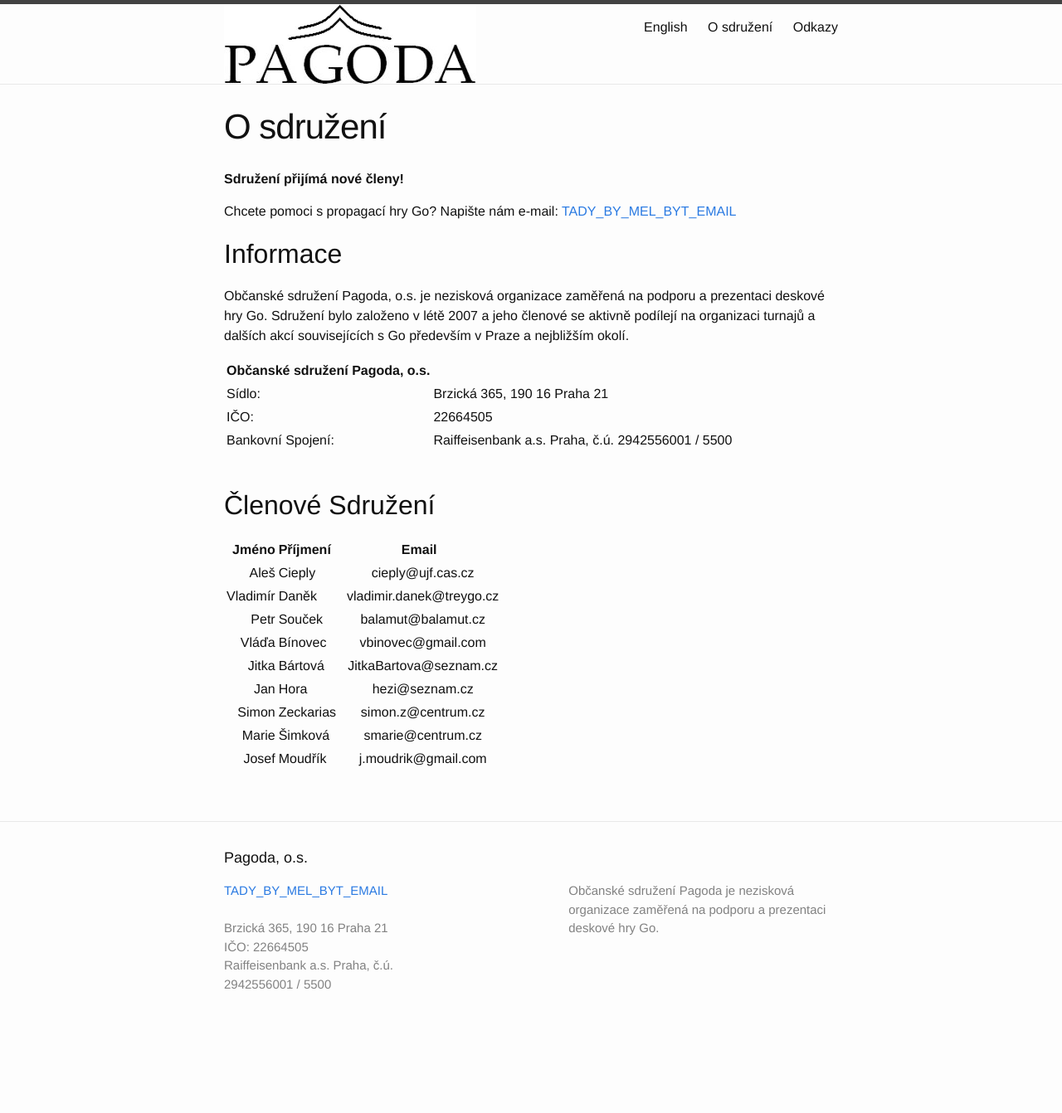
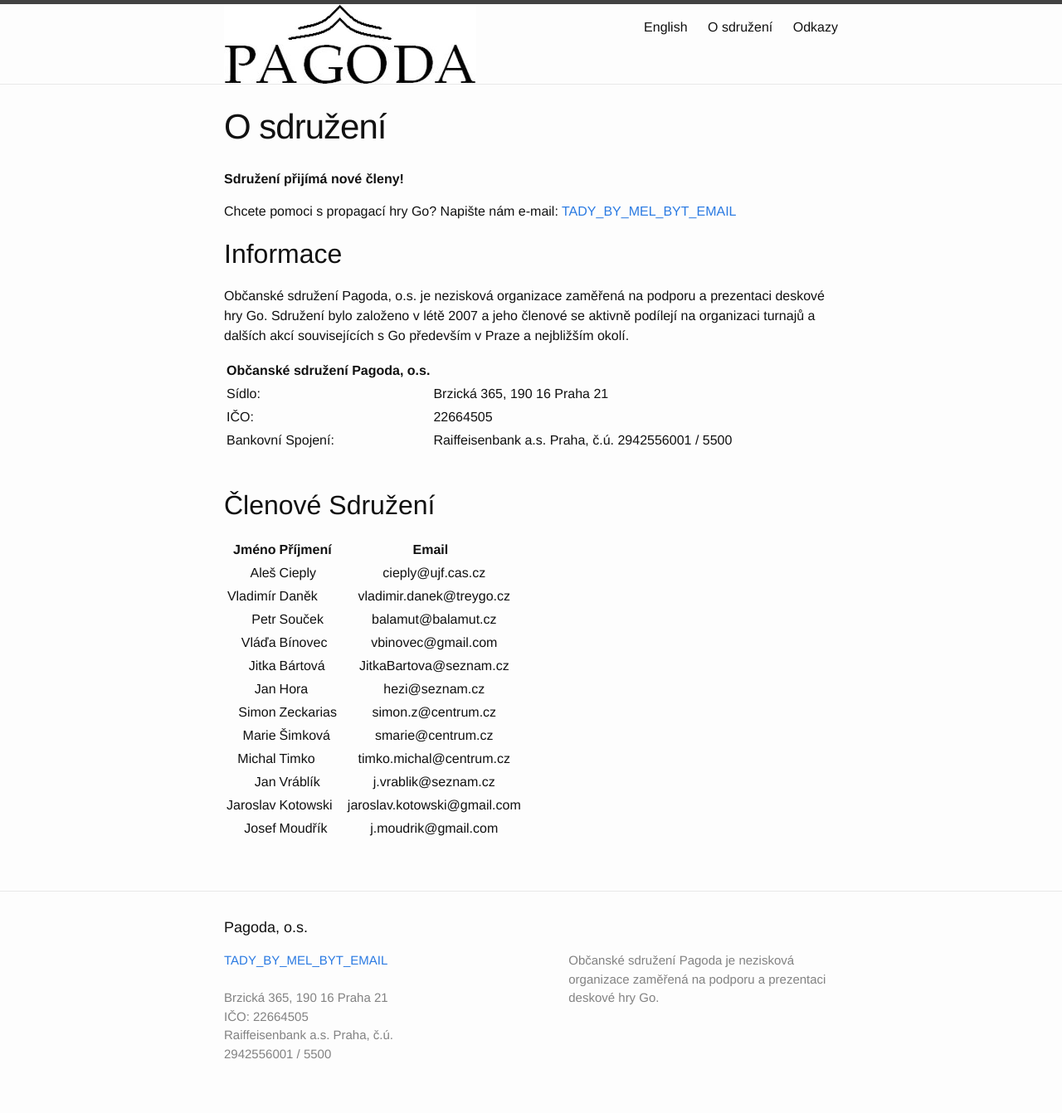
Before and after one commit to pagodacz/pagodacz.github.io, a Jekyll site: the page built from o_sdruzeni.md, in a window 1280 px wide. Shown: the whole page at 83% size. Built offline with Jekyll 4.4.1, drawn with Linux system fonts in a browser that asks for light colours; before the commit the page ends 1258 px from its top, so only the background shows below that.

Commit message:
aktualizace clenu

```diff
--- a/o_sdruzeni.md
+++ b/o_sdruzeni.md
@@ -35,4 +35,7 @@ Občanské sdružení Pagoda, o.s. je nezisková organizace zaměřená na podpo
 | Jan | Hora | &nbsp; hezi@seznam.cz |
 | Simon | Zeckarias | &nbsp; simon.z@centrum.cz |
 | Marie | Šimková | &nbsp; smarie@centrum.cz |
+| Michal | Timko | &nbsp; timko.michal@centrum.cz |
+| Jan | Vráblík | &nbsp; j.vrablik@seznam.cz |
+| Jaroslav | Kotowski | &nbsp; jaroslav.kotowski@gmail.com |
 | Josef | Moudřík | &nbsp; j.moudrik@gmail.com |
```
